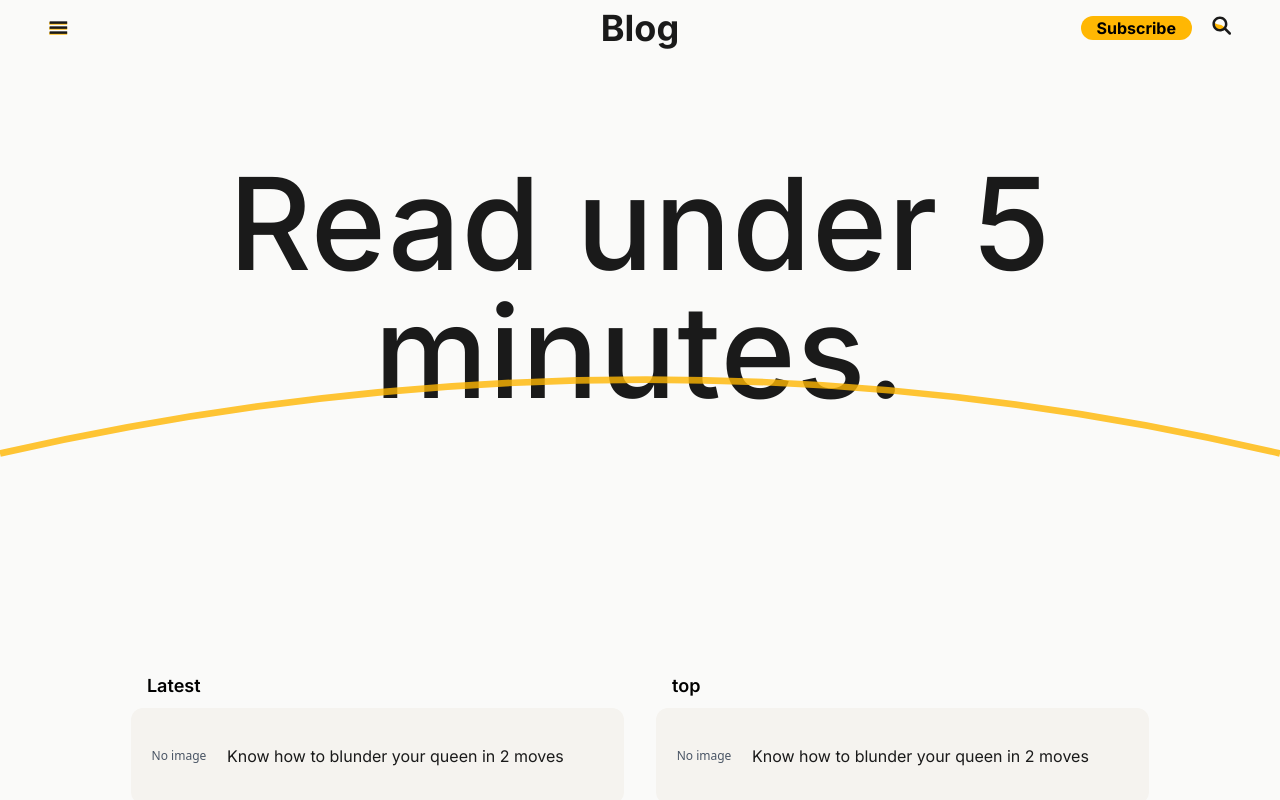
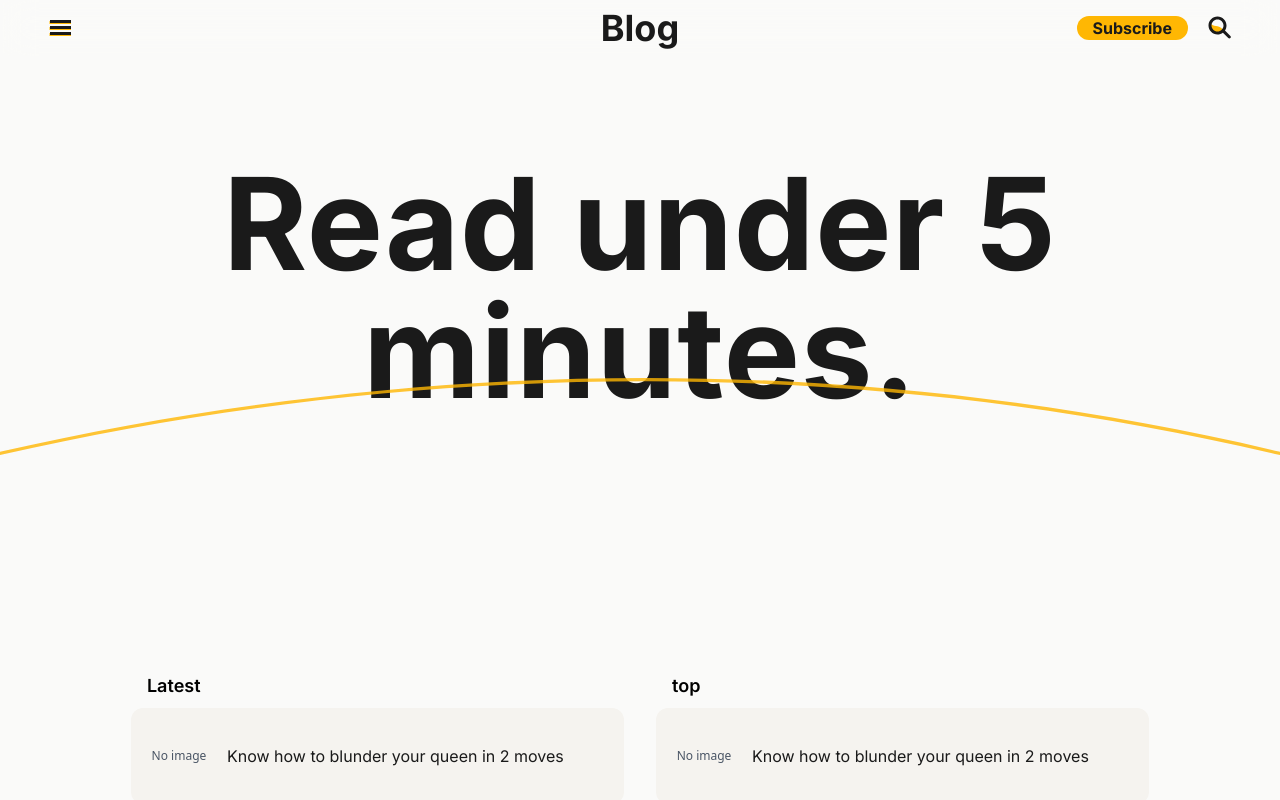
Before and after one commit to heyavanindra/scriblix-pro, a React (Vite) app in the folder frontend/: page / in a window 1280 px wide. Shown: the top 800 px of the page. Built offline with nearby package versions, Linux system fonts and the light colour scheme; a web font is replaced by a local one.

Commit message:
some edits

```diff
--- a/frontend/src/components/Navbar.tsx
+++ b/frontend/src/components/Navbar.tsx
@@ -18,14 +18,14 @@ const Navbar = ({ className }: NavbarProps) => {
   return (
     <nav
       className={cn(
-        "fixed w-full bg-main px-4 md:px-12 py-4 flex items-center justify-between z-50",
+        "fixed w-full bg-main/30 backdrop-blur-lg px-4 md:px-12 py-4 flex items-center justify-between z-50",
         className
       )}
     >
       {/* Left: Hamburger */}
       <div className="z-50">
         <img src="/hamburger.svg"
-          className="cursor-pointer text-black w-5 h-5"
+          className="cursor-pointer text-black w-6 h-6"
           onClick={() => setIsOpen(!isOpen)}
         />
       </div>
@@ -39,10 +39,10 @@ const Navbar = ({ className }: NavbarProps) => {
 
       {/* Right: Search + Subscribe */}
       <div className="flex gap-x-5 z-50">
-        <button className="bg-accent px-4 font-bold font-body rounded-full">
+        <button className="bg-accent px-4 font-bold font-body rounded-full text-primary-text">
           Subscribe
         </button>
-        <img src='/search.svg' className="w-5 h-5" alt="" />
+        <img src='/search.svg' className="w-6 h-6" alt="" />
       </div>
 
       {/* Mobile Menu Overlay */}
--- a/frontend/src/pages/Home.tsx
+++ b/frontend/src/pages/Home.tsx
@@ -7,13 +7,13 @@ const Home = () => {
     <Container className="">
       <div className="relative flex  font-style flex-col items-center   min-h-screen bg-main ">
         <div className="mt-40 text-center tracking-wider">
-          <h1 className="text-9xl text-primary-text font-medium font-body mb-4 ">
+          <h1 className="text-9xl text-primary-text font-bold  font-body mb-4 ">
             Read under 5 minutes.
           </h1>
         </div>
         <div className="absolute top-[30%] left-1/2 -translate-x-1/2 -z-0 w-full overflow-hidden">
           <img
-            src="/arc-top.svg"
+            src="/arc.svg"
             alt="Arc Background"
             className="w-[2000px] mx-auto opacity-80"
           />
```
Also changed, not shown: frontend/public/arc-top.svg (deleted), frontend/public/arc.svg (added).
